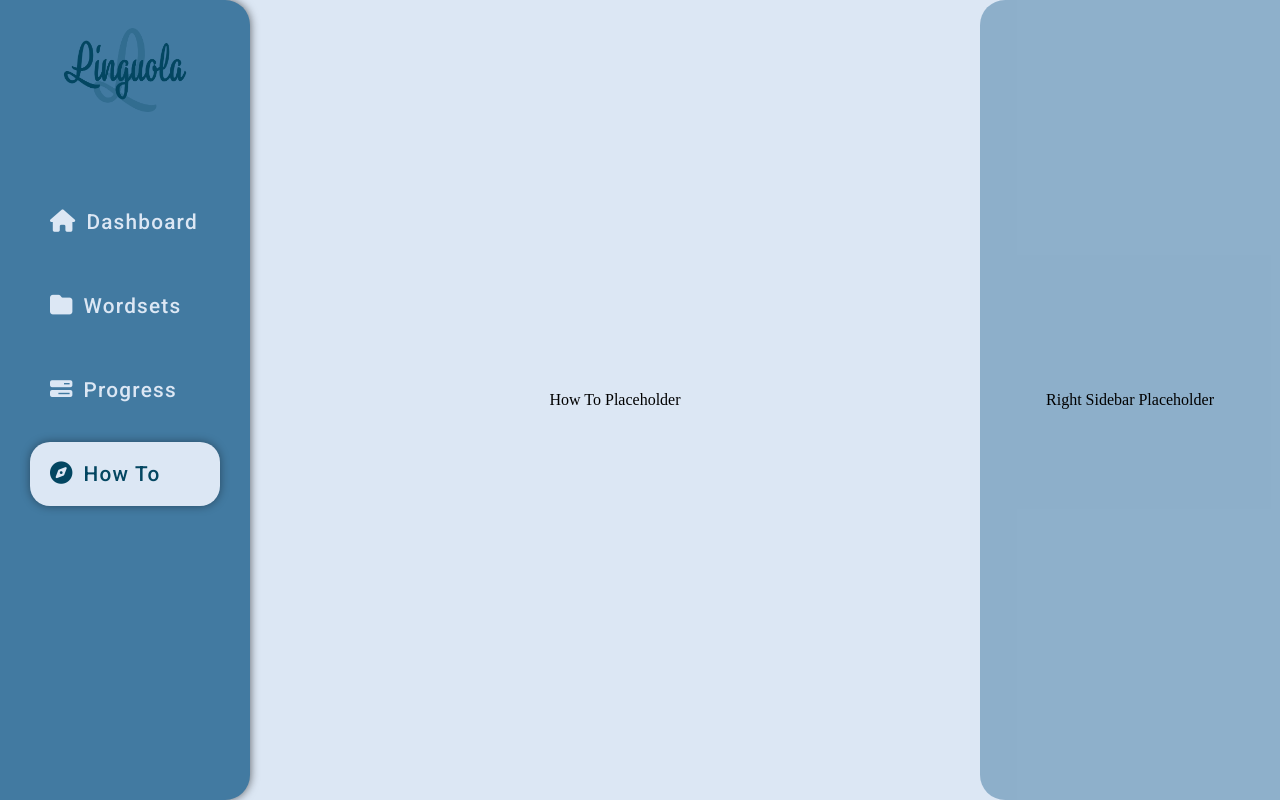
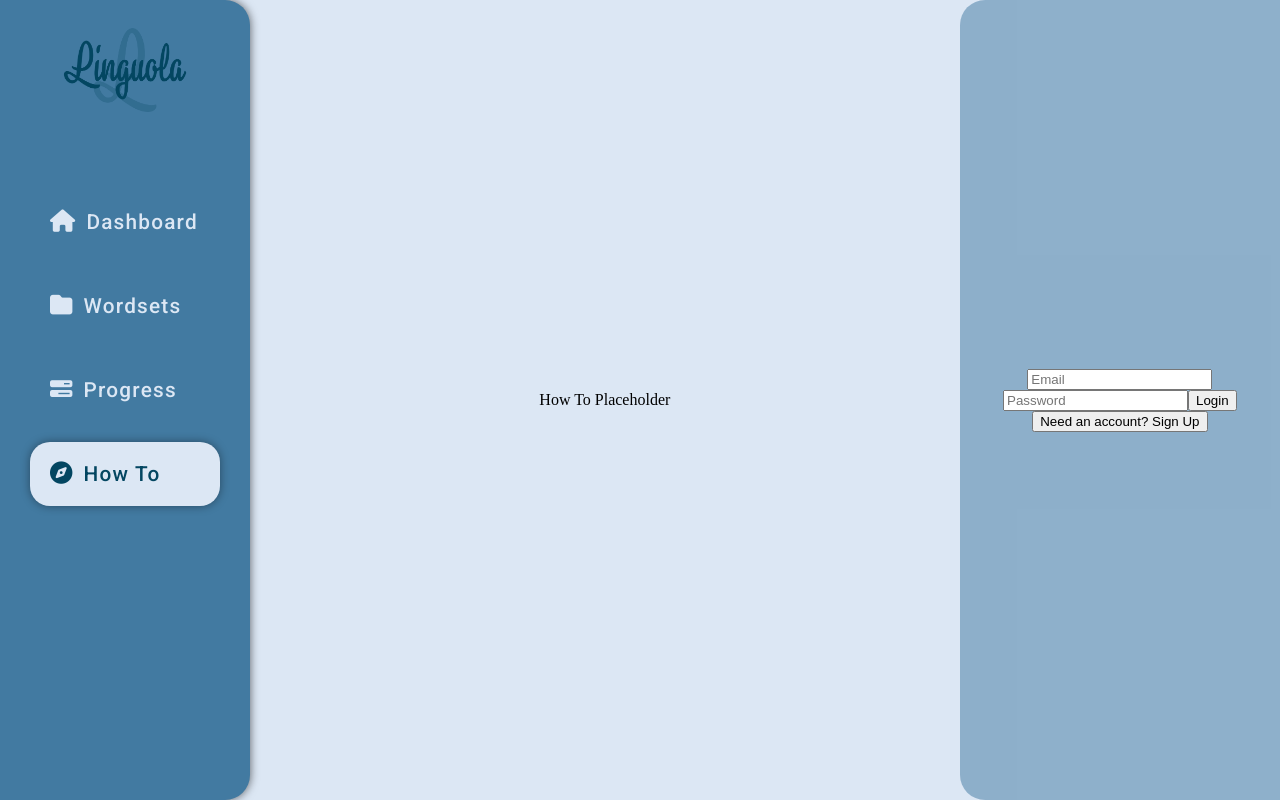
Before and after one commit to PawlDani/Linguola, a React (Vite) app: page /howto in a window 1280 px wide. Built offline with nearby package versions, Linux system fonts and the light colour scheme; no server answers.

Commit message:
Added authentication functionality to RightSidebar component, Updated dependencies. Further functions and styling required to complement existing features.

```diff
--- a/package.json
+++ b/package.json
@@ -10,14 +10,12 @@
     "preview": "vite preview"
   },
   "dependencies": {
-    "@supabase/supabase-js": "^2.39.3",
+    "@supabase/supabase-js": "^2.39.6",
     "react": "^18.2.0",
     "react-dom": "^18.2.0",
-
     "react-router-dom": "^6.21.3",
     "react-slick": "^0.30.1",
     "slick-carousel": "^1.8.1"
-
   },
   "devDependencies": {
     "@types/react": "^18.2.43",
--- a/src/components/common/RightSidebar/RightSidebarComponent.jsx
+++ b/src/components/common/RightSidebar/RightSidebarComponent.jsx
@@ -1,7 +1,55 @@
+import React, { useState } from 'react';
+import { useAuth } from '/src/hooks/useAuth';
 import './RightSidebar.scss';
 
+// Komponent RightSidebar
 const RightSidebar = () => {
-  return <div className="right-sidebar">Right Sidebar Placeholder</div>;
+  // niestandardowy hook useAuth do zarządzania autoryzacją użytkownika
+  const { user, login, signUp, logout } = useAuth();
+
+  // lokalne stany dla email, hasła i stanu logowania
+  const [email, setEmail] = useState(''); // lokalny stan dla email
+  const [password, setPassword] = useState(''); // lokalny stan dla hasła
+  const [isLoggingIn, setIsLoggingIn] = useState(true); // lokalny stan dla określenia, czy użytkownik loguje się czy rejestruje
+
+  // Funkcja obsługująca logowanie/rejestrację
+  const handleAuthAction = async (e) => {
+    e.preventDefault();
+    // Jeśli użytkownik loguje się, wywołaj funkcję login, w przeciwnym razie wywołaj signUp
+    if (isLoggingIn) {
+      await login(email, password);
+    } else {
+      await signUp(email, password);
+    }
+  };
+
+  // Różne UI w zależności od tego, czy użytkownik jest zalogowany
+  return (
+    <div className="right-sidebar">
+      {user ? (
+        // Jeśli użytkownik jest zalogowany, wyświetl powitanie i przycisk wylogowania
+        <>
+          <p>Welcome, {user.email}</p>
+          <button onClick={logout}>Logout</button>
+        </>
+      ) : (
+        // Jeśli użytkownik nie jest zalogowany, wyświetl formularz logowania/rejestracji
+        <form onSubmit={handleAuthAction}>
+          <input type="email" placeholder="Email" value={email} onChange={(e) => setEmail(e.target.value)} />
+          <input
+            type="password"
+            placeholder="Password"
+            value={password}
+            onChange={(e) => setPassword(e.target.value)}
+          />
+          <button type="submit">{isLoggingIn ? 'Login' : 'Sign Up'}</button>
+          <button type="button" onClick={() => setIsLoggingIn(!isLoggingIn)}>
+            {isLoggingIn ? 'Need an account? Sign Up' : 'Have an account? Login'}
+          </button>
+        </form>
+      )}
+    </div>
+  );
 };
 
 export default RightSidebar;
--- /dev/null
+++ b/src/hooks/AuthProvider.jsx
@@ -0,0 +1,96 @@
+import React, { createContext, useState, useEffect } from 'react';
+import supabase from '/src/api/supabaseClient';
+
+// Kontekst autoryzacji
+export const AuthContext = createContext();
+
+// Komponent AuthProvider, który dostarcza kontekst autoryzacji
+export const AuthProvider = ({ children }) => {
+  // Stan użytkownika i stan ładowania
+  const [user, setUser] = useState(null);
+  const [loading, setLoading] = useState(true);
+
+  useEffect(() => {
+    // Asynchronicznie pobierana sesja i aktualizowany stan użytkownika
+    const init = async () => {
+      const { data, error } = await supabase.auth.getSession();
+      if (error) {
+        console.error('Błąd podczas pobierania sesji:', error);
+      } else {
+        // Aktualizowany stan użytkownika danymi z sesji
+        setUser(data?.session?.user || null);
+      }
+      setLoading(false);
+    };
+
+    init();
+
+    // Nasłuchiwanie na zmiany stanu autoryzacji
+    const { data: authListener } = supabase.auth.onAuthStateChange((event, session) => {
+      console.log(event, session);
+      if (event === 'SIGNED_IN') {
+        setUser(session?.user);
+      } else if (event === 'SIGNED_OUT') {
+        setUser(null);
+      }
+      // W przypadku dodatkowych zdarzen, bede dodawac kolejne warunki
+    });
+
+    // Funkcja czyszcząca do wyrejestrowania nasłuchiwania na zmiany stanu autoryzacji, gdy komponent jest odmontowywany
+    return () => {
+      if (authListener?.subscription) {
+        authListener.subscription.unsubscribe();
+      }
+    };
+  }, []);
+
+  // Funkcja logowania
+  const login = async (email, password) => {
+    setLoading(true);
+    try {
+      const { error } = await supabase.auth.signInWithPassword({ email, password });
+      if (error) throw error;
+    } catch (error) {
+      console.error('Błąd logowania:', error);
+      alert(error.error_description || error.message);
+    } finally {
+      setLoading(false);
+    }
+  };
+
+  // Funkcja rejestracji
+  const signUp = async (email, password) => {
+    setLoading(true);
+    try {
+      const { error } = await supabase.auth.signUp({ email, password });
+      if (error) throw error;
+    } catch (error) {
+      console.error('Błąd rejestracji:', error);
+      alert(error.error_description || error.message);
+    } finally {
+      setLoading(false);
+    }
+  };
+
+  // Funkcja wylogowania
+  const logout = async () => {
+    setLoading(true);
+    try {
+      const { error } = await supabase.auth.signOut();
+      if (error) throw error;
+    } catch (error) {
+      console.error('Błąd wylogowania:', error);
+      alert(error.error_description || error.message);
+    } finally {
+      setUser(null);
+      setLoading(false);
+    }
+  };
+
+  // Zwracanie dostawcy kontekstu autoryzacji z aktualnym stanem użytkownika, funkcjami logowania, rejestracji i wylogowania oraz stanem ładowania
+  return (
+    <AuthContext.Provider value={{ user, login, signUp, logout, loading }}>{!loading && children}</AuthContext.Provider>
+  );
+};
+
+export default AuthProvider;
--- /dev/null
+++ b/src/hooks/useAuth.jsx
@@ -0,0 +1,4 @@
+import { useContext } from 'react';
+import { AuthContext } from './AuthProvider';
+
+export const useAuth = () => useContext(AuthContext);
--- a/src/main.jsx
+++ b/src/main.jsx
@@ -2,10 +2,14 @@ import React from 'react';
 import ReactDOM from 'react-dom/client';
 import { BrowserRouter } from 'react-router-dom';
 import App from './App';
+import { AuthProvider } from '/src/hooks/AuthProvider';
+
 import './styles/main.scss';
 
 ReactDOM.createRoot(document.getElementById('root')).render(
   <BrowserRouter>
-    <App />
+    <AuthProvider>
+      <App />
+    </AuthProvider>
   </BrowserRouter>
 );
```
Also changed, not shown: 1 other file (tests, documents, lock files or other folders).
